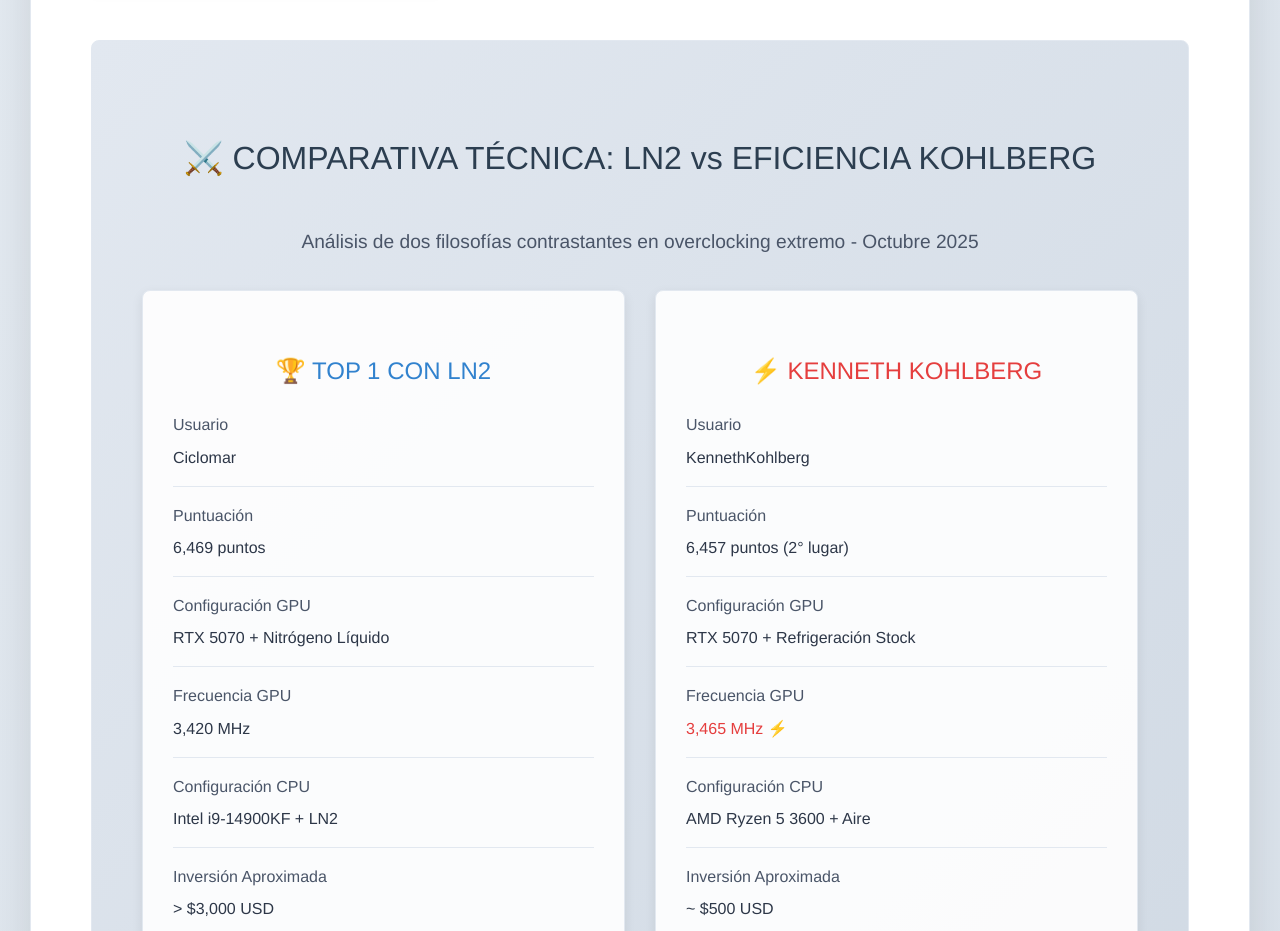
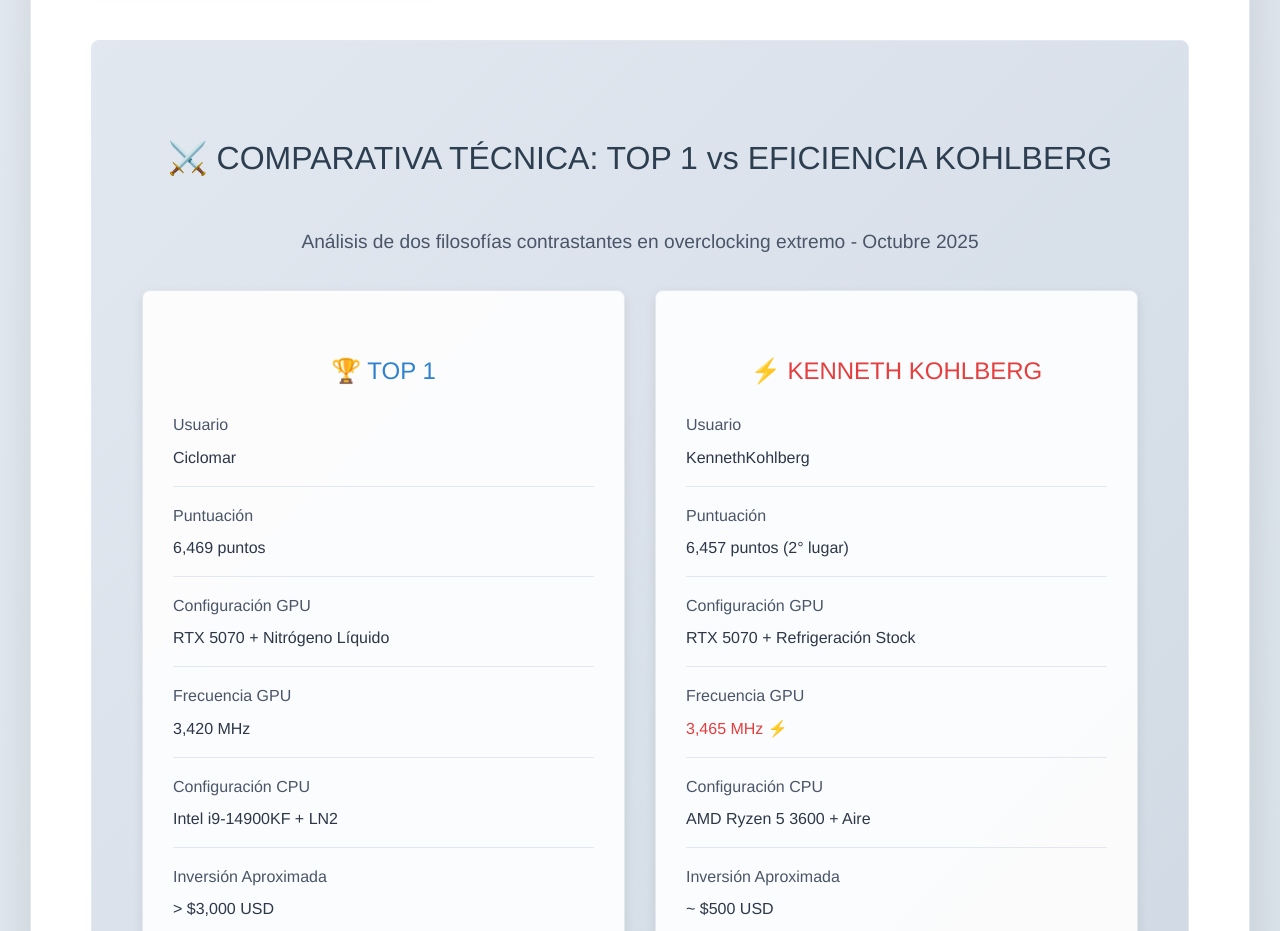
Before and after one commit to overclockingstaff-lgtm/kenneth-kohlberg-overclocking, a plain HTML site: page index.html in a window 1280 px wide. Shown: the part 2840-3771 px from the top of the page. Drawn offline with Linux system fonts and the light colour scheme.

Commit message:
Update index.html

```diff
--- a/index.html
+++ b/index.html
@@ -594,12 +594,12 @@
 
                 <!-- SECCIÓN: COMPARATIVA CON LN2 -->
                 <div class="ln2-comparison">
-                    <h3>⚔️ COMPARATIVA TÉCNICA: LN2 vs EFICIENCIA KOHLBERG</h3>
+                    <h3>⚔️ COMPARATIVA TÉCNICA: TOP 1 vs EFICIENCIA KOHLBERG</h3>
                     <p style="text-align: center; font-size: 1.2em; margin-bottom: 30px; color: var(--text-medium);">Análisis de dos filosofías contrastantes en overclocking extremo - Octubre 2025</p>
 
                     <div class="comparison-cards">
                         <div class="ln2-card">
-                            <h4>🏆 TOP 1 CON LN2</h4>
+                            <h4>🏆 TOP 1 </h4>
                             <div class="comparison-point">
                                 <div class="point-title">Usuario</div>
                                 <div>Ciclomar</div>
```
